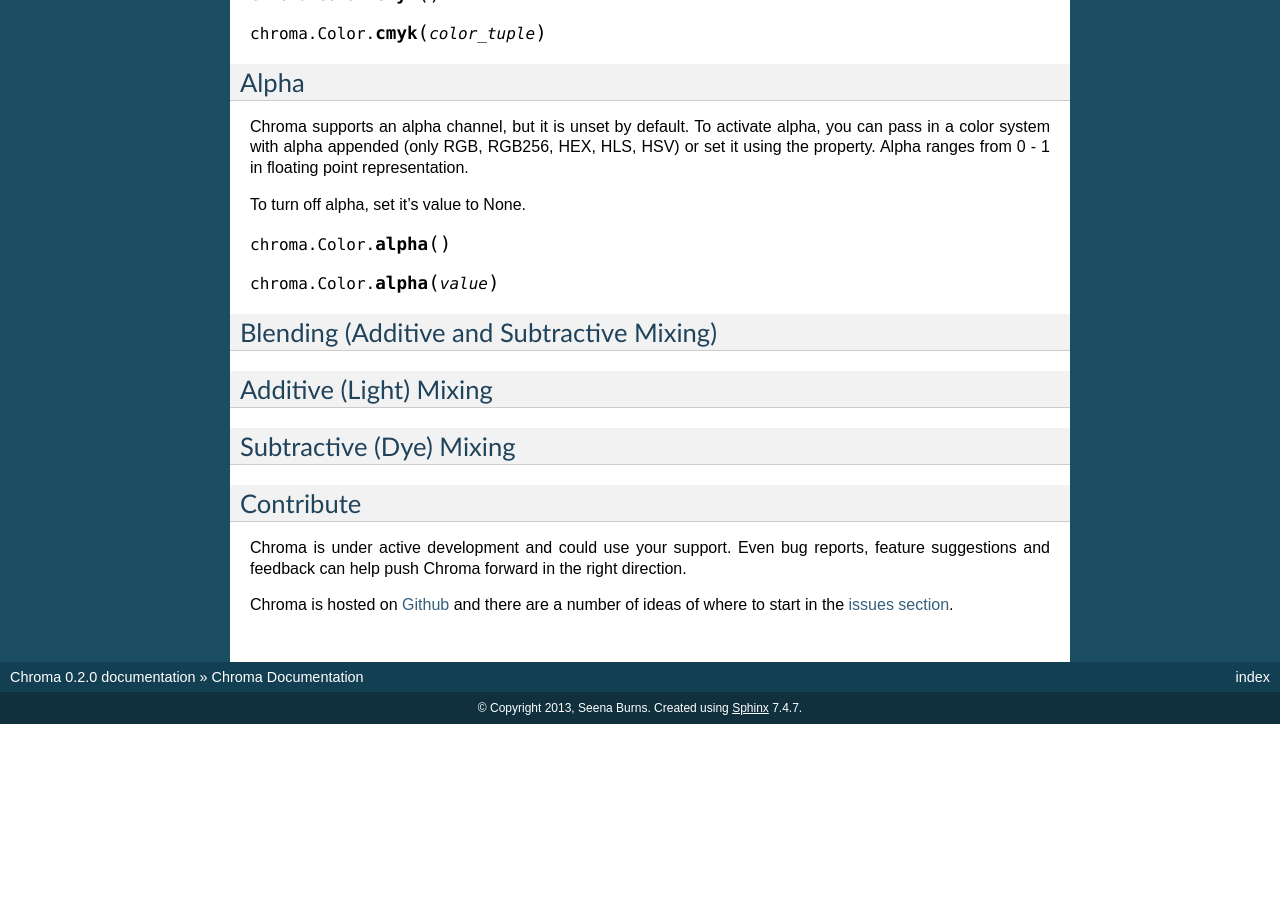
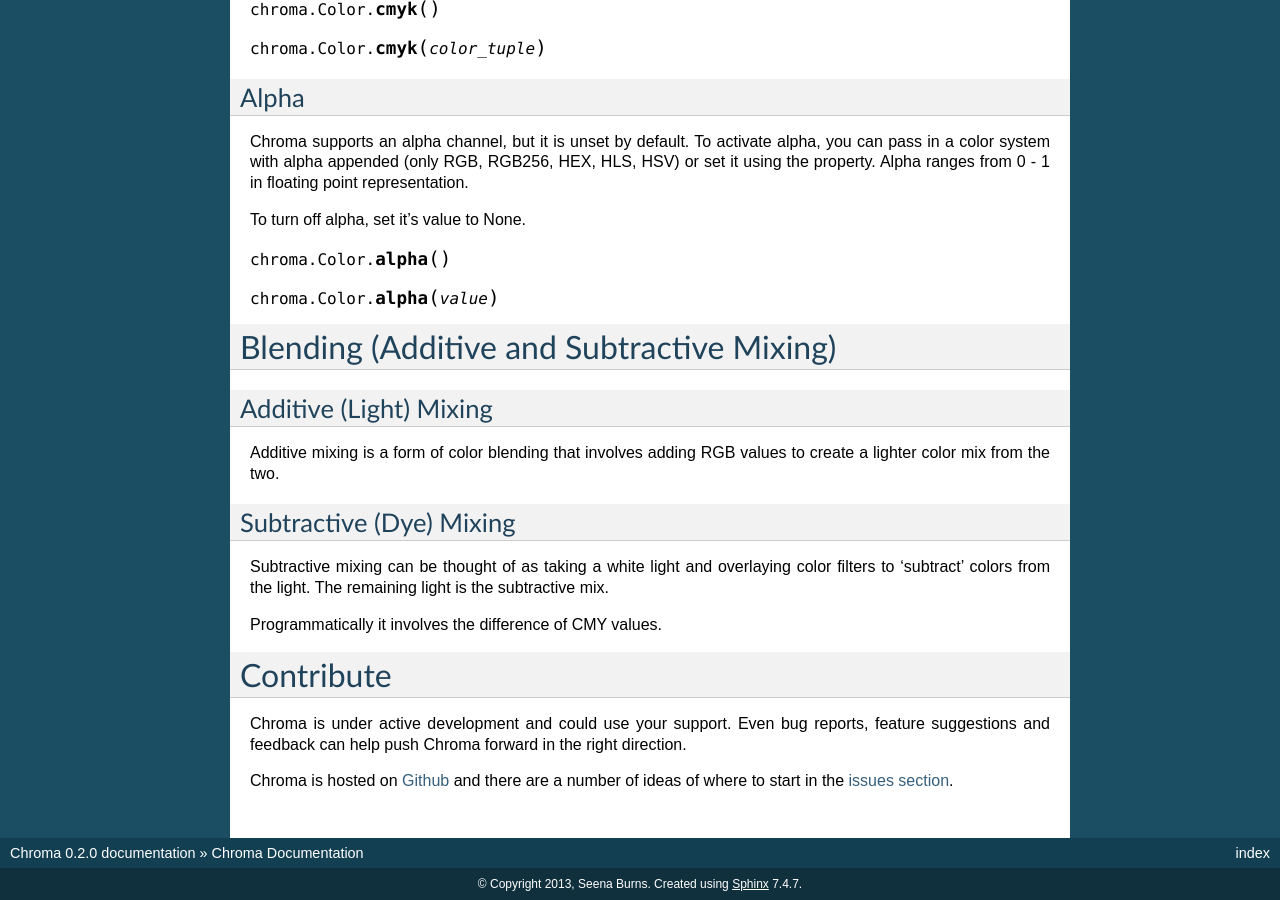
Before and after one commit to seenaburns/Chroma, a Sphinx documentation site: the page built from docs/index.rst, in a window 1280 px wide and 900 px high, scrolled down 4038 px. Built offline with Sphinx 7.4.7, drawn with Linux system fonts in a browser that asks for light colours; before the commit the page ends 4762 px from its top, so only the background shows below that.

Commit message:
Fix headings, add additive / subtractive docs.

```diff
--- a/docs/index.rst
+++ b/docs/index.rst
@@ -15,7 +15,7 @@
 - :ref:`blending`
 
 Quickstart
-----------
+==========
 
 Getting started with the power of Chroma is meant to be straightfoward:
 
@@ -61,7 +61,7 @@
 .. _basic:
 
 Basic Color Tasks
------------------
+=================
 
 At Chroma's core is the Color object. To create a color object, use the constuctor, which accepts any of the available color systems:
 
@@ -92,7 +92,7 @@
 
 
 Color Systems
--------------
+=============
 
 Working with multiple color systems can be done using the getter and setter properties for each system.
 
@@ -193,22 +193,28 @@
 .. _blending:
 
 Blending (Additive and Subtractive Mixing)
-------------------------------------------
+==========================================
 
 .. _additive:
 
 Additive (Light) Mixing
 -----------------------
 
+Additive mixing is a form of color blending that involves adding RGB values to create a lighter color mix from the two.
+
 .. _subtractive:
 
 Subtractive (Dye) Mixing
 ------------------------
 
+Subtractive mixing can be thought of as taking a white light and overlaying color filters to 'subtract' colors from the light. The remaining light is the subtractive mix.
+
+Programmatically it involves the difference of CMY values.
+
 .. _contribute:
 
 Contribute
-----------
+==========
 Chroma is under active development and could use your support. Even bug reports, feature suggestions and feedback can help push Chroma forward in the right direction.
 
 Chroma is hosted on `Github <https://github.com/seenaburns/Chroma>`_ and there are a number of ideas of where to start in the `issues section <https://github.com/seenaburns/Chroma/issues>`_.
```
